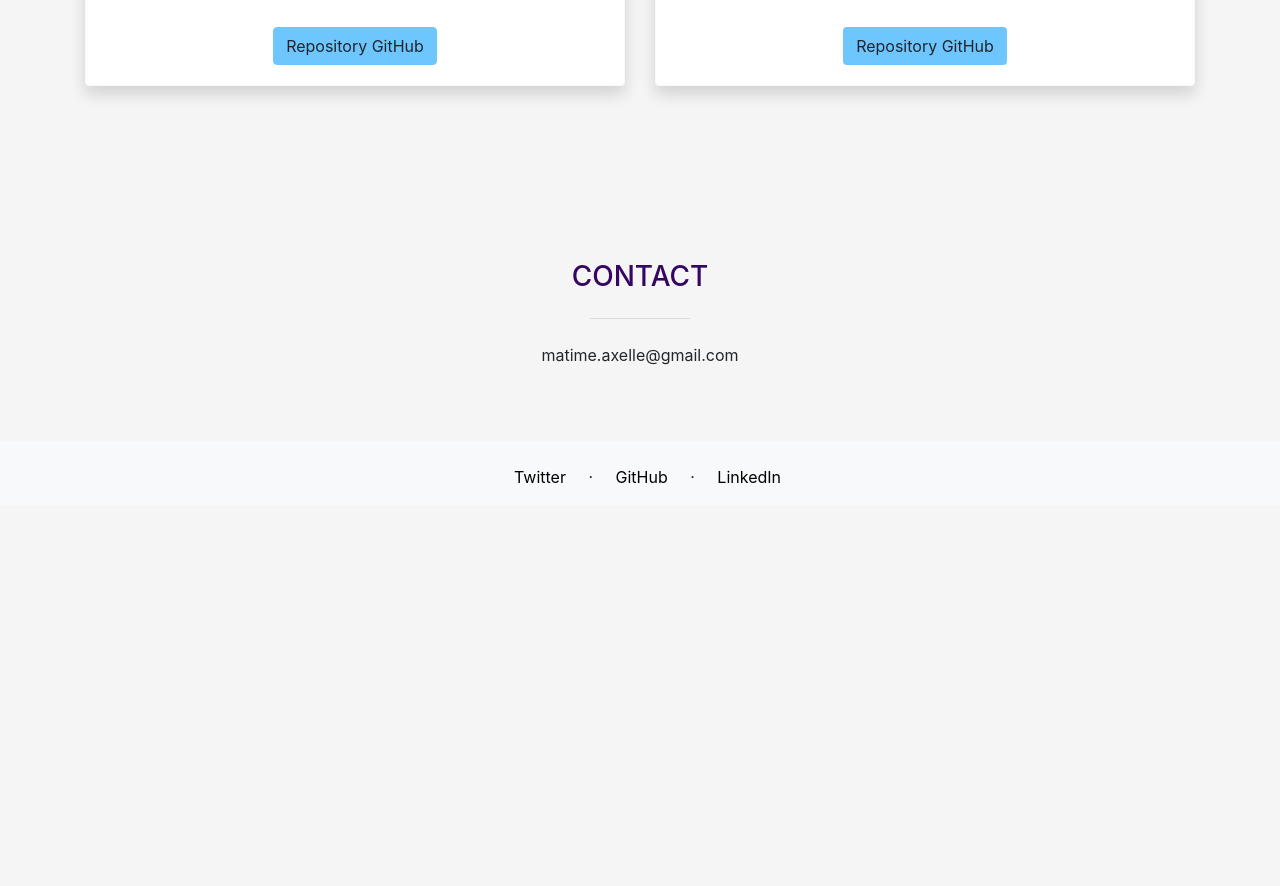
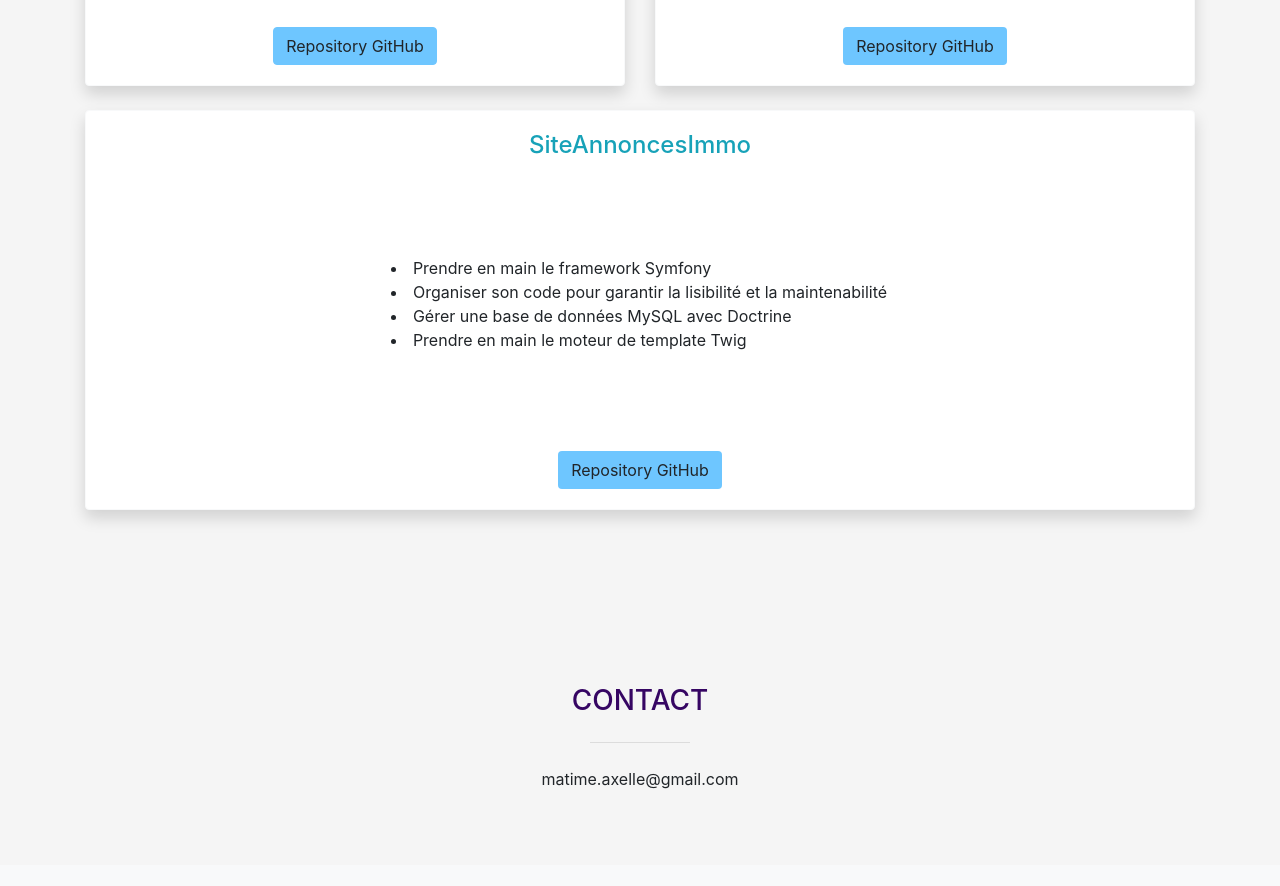
Before and after one commit to mataxelle/PortfolioDev, a website: page index.html in a window 1280 px wide. Shown: the part 2936-3822 px from the top of the page. Before the commit the page ends 3441 px from the top, so only its background shows below. Drawn offline with nearby package versions, Linux system fonts and the light colour scheme.

Commit message:
Update
Ajout projet

```diff
--- a/index.html
+++ b/index.html
@@ -326,6 +326,25 @@
                     </div>
                 </div>
             </div>
+
+            <div class="row">
+                <div class="col-12 col-lg mb-4 mb-lg-4">
+                    <div class="card border-light shadow">
+                        <div class="card-body">
+                            <h4 class="card-title text-center text-info h-25">SiteAnnoncesImmo</h4>
+                            <div class="card-text h-50">
+                                <ul>
+                                    <li>Prendre en main le framework Symfony</li>
+                                    <li>Organiser son code pour garantir la lisibilité et la maintenabilité</li>
+                                    <li>Gérer une base de données MySQL avec Doctrine</li>
+                                    <li>Prendre en main le moteur de template Twig</li>
+                                </ul>
+                            </div>
+                            <a href="https://github.com/mataxelle/Site_Annonces_Immo" class="btn">Repository GitHub</a>
+                        </div>
+                    </div>
+                </div>
+            </div>
         </section>
 
         <section id="contact">
```
